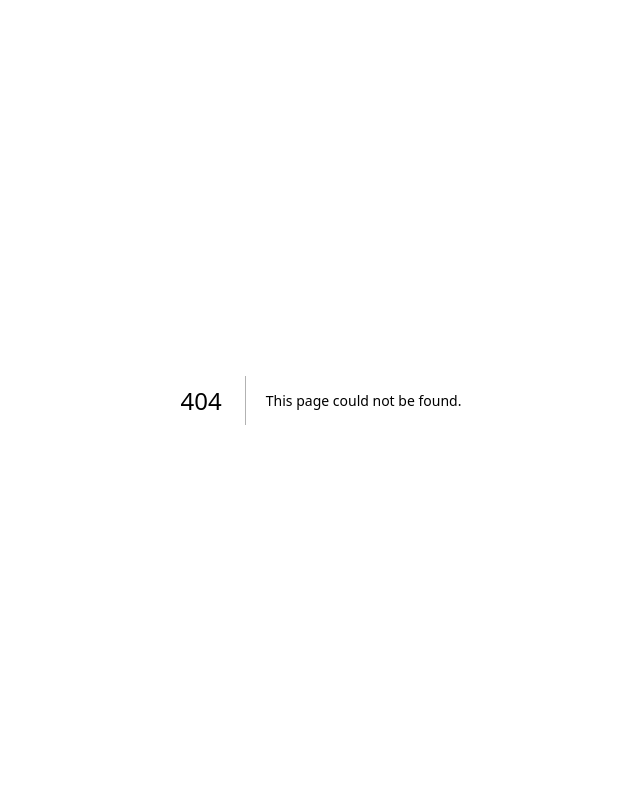
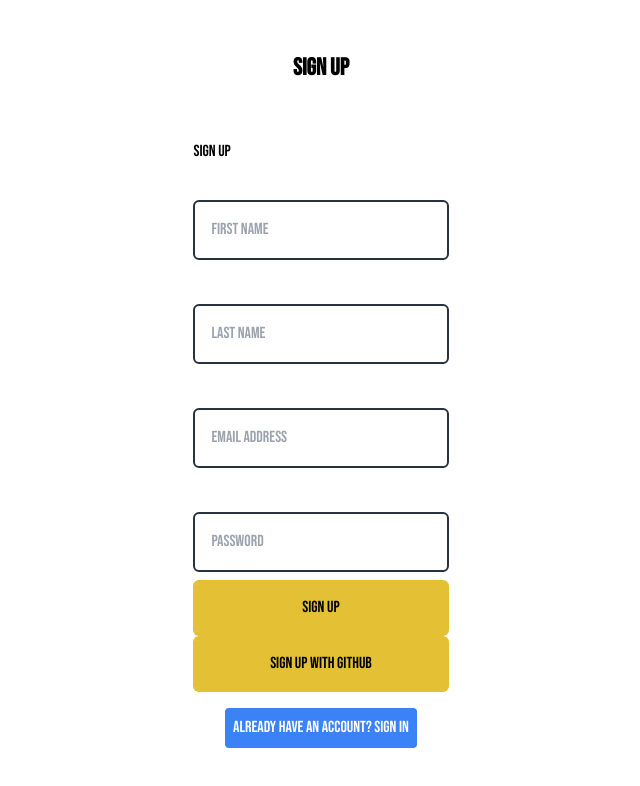
Before and after one commit to nataliey16/momentum-fitness-app, a Next.js app: page /signup-page in a window 1280 px wide. Before the commit this address had no page. Shown: the top 786 px of the page, without its empty margins (319-959 px from the left). Built offline with nearby package versions, Linux system fonts and the light colour scheme; no server answers.

Commit message:
Added user creation/authentication functionality

```diff
--- a/package.json
+++ b/package.json
@@ -10,6 +10,9 @@
   },
   "dependencies": {
     "@next/font": "^14.2.5",
+    "encoding": "^0.1.13",
+    "firebase": "^10.12.5",
+    "i": "^0.3.7",
     "next": "14.2.5",
     "react": "^18",
     "react-dom": "^18"
--- /dev/null
+++ b/src/app/_utils/auth-context.js
@@ -0,0 +1,52 @@
+"use client";
+
+import { useContext, createContext, useState, useEffect } from "react";
+import {
+  signInWithPopup,
+  signOut,
+  onAuthStateChanged,
+  GithubAuthProvider,
+  createUserWithEmailAndPassword,
+  signInWithEmailAndPassword,
+} from "firebase/auth";
+import { auth } from "./firebase";
+
+const AuthContext = createContext();
+
+export const AuthContextProvider = ({ children }) => {
+  const [user, setUser] = useState(null);
+
+  const gitHubSignIn = () => {
+    const provider = new GithubAuthProvider();
+    return signInWithPopup(auth, provider);
+  };
+
+  const firebaseSignOut = () => {
+    return signOut(auth);
+  };
+
+  const firebaseSignUp = (email, password) => {
+    return createUserWithEmailAndPassword(auth, email, password);
+  };
+
+  const firebaseSignIn = (email, password) => {
+    return signInWithEmailAndPassword(auth, email, password);
+  };
+
+  useEffect(() => {
+    const unsubscribe = onAuthStateChanged(auth, (currentUser) => {
+      setUser(currentUser);
+    });
+    return () => unsubscribe();
+  }, [user]);
+
+  return (
+    <AuthContext.Provider value={{ user, gitHubSignIn, firebaseSignOut, firebaseSignIn, firebaseSignUp }}>
+      {children}
+    </AuthContext.Provider>
+  );
+};
+
+export const useUserAuth = () => {
+  return useContext(AuthContext);
+};
--- /dev/null
+++ b/src/app/_utils/firebase.js
@@ -0,0 +1,15 @@
+import { initializeApp } from "firebase/app";
+
+import { getAuth } from "firebase/auth";
+
+const firebaseConfig = {
+  apiKey: process.env.NEXT_PUBLIC_FIREBASE_API_KEY,
+  authDomain: process.env.NEXT_PUBLIC_FIREBASE_AUTH_DOMAIN,
+  projectId: process.env.NEXT_PUBLIC_FIREBASE_PROJECT_ID,
+  storageBucket: process.env.NEXT_PUBLIC_FIREBASE_STORAGE_BUCKET,
+  messagingSenderId: process.env.NEXT_PUBLIC_FIREBASE_MESSAGING_SENDER_ID,
+  appId: process.env.NEXT_PUBLIC_FIREBASE_APP_ID,
+};
+
+const app = initializeApp(firebaseConfig);
+export const auth = getAuth(app);
--- /dev/null
+++ b/src/app/auth-components/signin-form.js
@@ -0,0 +1,66 @@
+"use client";
+import React, { useState } from "react";
+import { useUserAuth } from "../_utils/auth-context";
+
+const LABEL_STYLES = "text-white text-lg my-4";
+const INPUT_STYLE = "w-full p-4 mx-0 my-2 rounded-md border-2 border-[#293241]";
+
+const SignInForm = () => {
+  const { firebaseSignIn, gitHubSignIn } = useUserAuth();
+  const [email, setEmail] = useState("");
+  const [password, setPassword] = useState("");
+
+  const handleSubmit = async (e) => {
+    e.preventDefault();
+    try {
+      await firebaseSignIn(email, password);
+      alert("Sign-Up Successful!");
+    } catch (error) {
+      console.error("Error signing up:", error);
+    }
+  };
+
+  const handleSignInWithGitHub = async (e) => {
+    e.preventDefault();
+    try {
+      await gitHubSignIn();
+      alert("Sign-Up With GitHub Successful!");
+    } catch (error) {
+      console.error("Error signing up with GitHub:", error);
+    }
+  }
+
+  return (
+    <div className="w-full max-w-md flex flex-col mt-10">
+      <h2>Sign In</h2>
+      <form onSubmit={handleSubmit}>
+        <div>
+          <label className={LABEL_STYLES}>Email Address</label>
+          <input
+            className={INPUT_STYLE}
+            type="email"
+            placeholder="Email Address"
+            value={email}
+            onChange={(e) => setEmail(e.target.value)}
+            required
+          />
+        </div>
+        <div>
+          <label className={LABEL_STYLES}>Password</label>
+          <input
+            className={INPUT_STYLE}
+            type="password"
+            placeholder="Password"
+            value={password}
+            onChange={(e) => setPassword(e.target.value)}
+            required
+          />
+        </div>
+        <button type="submit">Sign In</button>
+      </form>
+      <button onClick={handleSignInWithGitHub}>Sign In With GitHub</button>
+    </div>
+  );
+};
+
+export default SignInForm;
--- /dev/null
+++ b/src/app/auth-components/signup-form.js
@@ -0,0 +1,90 @@
+"use client";
+import React, { useState } from "react";
+import { useUserAuth } from "../_utils/auth-context";
+
+const LABEL_STYLES = "text-white text-lg my-4";
+const INPUT_STYLE = "w-full p-4 mx-0 my-2 rounded-md border-2 border-[#293241]";
+
+const SignUpForm = () => {
+    const { firebaseSignUp, gitHubSignIn } = useUserAuth();
+    const [email, setEmail] = useState("");
+    const [password, setPassword] = useState("");
+    const [firstName, setFirstName] = useState("");
+    const [lastName, setLastName] = useState("");
+
+    const handleSubmit = async (e) => {
+        e.preventDefault();
+        try {
+            await firebaseSignUp(email, password);
+            alert("Sign-Up Successful!");
+        } catch (error) {
+            console.error("Error signing up:", error);
+        }
+    }
+
+    const handleSignUpWithGitHub = async (e) => {
+        e.preventDefault();
+        try {
+            await gitHubSignIn();
+            alert("Sign-Up With GitHub Successful!");
+        } catch (error) {
+            console.error("Error signing up with GitHub:", error);
+        }
+    }
+
+    return (
+        <div>
+            <div className="w-full max-w-md flex flex-col mt-10 ">
+                <h2>Sign Up</h2>
+                <form onSubmit={handleSubmit}>
+                    <div>
+                        <label className={LABEL_STYLES}>First Name</label>
+                        <input
+                            className={INPUT_STYLE}
+                            type="text"
+                            placeholder="First Name"
+                            value={firstName}
+                            onChange={(e) => setFirstName(e.target.value)}
+                            required
+                        />
+                    </div>
+                    <div>
+                        <label className={LABEL_STYLES}>Last Name</label>
+                        <input
+                            className={INPUT_STYLE}
+                            type="text"
+                            placeholder="Last Name"
+                            value={lastName}
+                            onChange={(e) => setLastName(e.target.value)}
+                            required
+                        />
+                    </div>
+                    <div>
+                        <label className={LABEL_STYLES}>Email Address</label>
+                        <input
+                            className={INPUT_STYLE}
+                            type="email"
+                            placeholder="Email Address"
+                            value={email}
+                            onChange={(e) => setEmail(e.target.value)}
+                            required
+                        />
+                    </div>
+                    <div>
+                        <label className={LABEL_STYLES}>Password</label>
+                        <input className={INPUT_STYLE}
+                            type="password"
+                            placeholder="Password"
+                            value={password}
+                            onChange={(e) => setPassword(e.target.value)}
+                            required />
+                    </div>
+                    <button className="bg-[#e4c034] hover:bg-[#edd993] rounded-md p-4 w-full" type="submit">Sign Up</button>
+                    <button onClick={handleSignUpWithGitHub} className="bg-[#e4c034] hover:bg-[#edd993] rounded-md p-4 w-full">Sign Up with GitHub</button>
+                </form>
+            </div>
+        </div>
+    );
+}
+
+export default SignUpForm;
--- a/src/app/components/header.js
+++ b/src/app/components/header.js
@@ -23,7 +23,7 @@ const Header = () => {
           Fuel Your Fitness Journey
         </h3>{" "}
       </div>
-      <Link href="/" className={BUTTON_STYLES}>
+      <Link href="/signup-page" className={BUTTON_STYLES}>
         Get Started
       </Link>
     </div>
--- a/src/app/layout.js
+++ b/src/app/layout.js
@@ -1,6 +1,7 @@
 import { Bebas_Neue, Inter } from "next/font/google";
 import "./globals.css";
 import Navbar from "./components/navbar";
+import { AuthContextProvider } from "./_utils/auth-context";
 
 const inter = Inter({ subsets: ["latin"] });
 
@@ -19,8 +20,10 @@ export default function RootLayout({ children }) {
     <html lang="en">
       <body className={bebasNeue.className}>
         {" "}
-        <Navbar />
-        {children}
+          <AuthContextProvider>
+            <Navbar />
+            {children}
+          </AuthContextProvider>
       </body>
     </html>
   );
--- /dev/null
+++ b/src/app/signup-page/page.js
@@ -0,0 +1,29 @@
+"use client";
+import React, { useState } from "react";
+import SignUpForm from "../auth-components/signup-form";
+import SignInForm from "../auth-components/signin-form";
+
+const SignUpPage = () => {
+  const [isSignUp, setIsSignUp] = useState(true);
+
+  const toggleForm = () => {
+    setIsSignUp(!isSignUp);
+  };
+
+  return (
+    <div className="flex flex-col items-center justify-center min-h-screen">
+      <h1 className="text-2xl font-bold mb-4">
+        {isSignUp ? "Sign Up" : "Sign In"}
+      </h1>
+      {isSignUp ? <SignUpForm /> : <SignInForm />}
+      <button
+        onClick={toggleForm}
+        className="mt-4 p-2 bg-blue-500 text-white rounded"
+      >
+        {isSignUp ? "Already have an account? Sign In" : "Don't have an account? Sign Up"}
+      </button>
+    </div>
+  );
+};
+
+export default SignUpPage;
```
Also changed, not shown: 1 other file (tests, documents, lock files or other folders).
